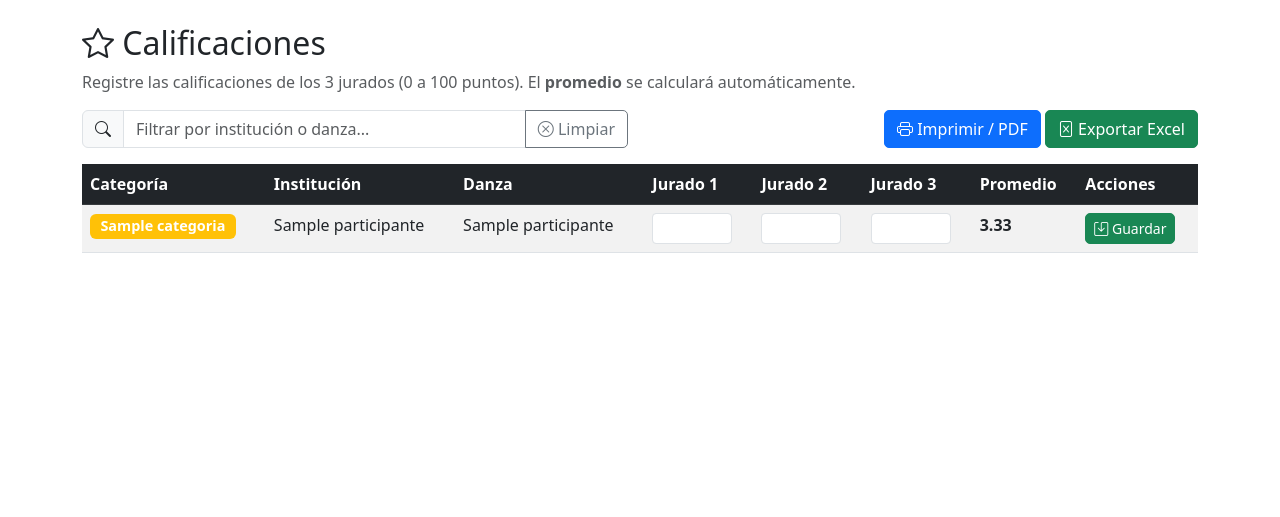
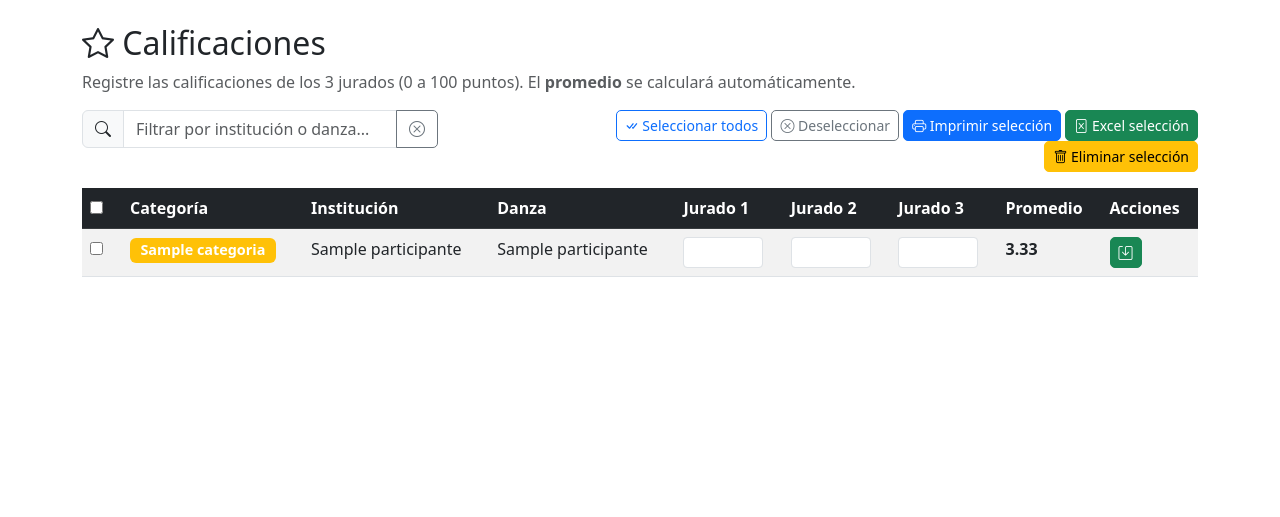
Before and after one commit to 18uriel/concurso-danzas, a Flask app: page /calificaciones in a window 1280 px wide. Shown: the part 56-573 px from the top of the page. Run offline with Flask 3, Linux system fonts and the light colour scheme; a user stored in the database is signed in; a database or web service that is not in the repository returns one stand-in record (values such as "Sample title"); some libraries are stand-ins or nearby versions.

Commit message:
Agregar selección múltiple en calificaciones

```diff
--- a/templates/calificaciones.html
+++ b/templates/calificaciones.html
@@ -8,23 +8,37 @@
      FILTRO Y BOTONES
      ========================================== -->
 <div class="row mb-3">
-    <div class="col-md-6">
+    <div class="col-md-4">
         <div class="input-group">
             <span class="input-group-text"><i class="bi bi-search"></i></span>
             <input type="text" id="filtroBusqueda" class="form-control" placeholder="Filtrar por institución o danza...">
             <button class="btn btn-outline-secondary" type="button" onclick="limpiarFiltro()">
-                <i class="bi bi-x-circle"></i> Limpiar
+                <i class="bi bi-x-circle"></i>
             </button>
         </div>
     </div>
-    <div class="col-md-6 text-end">
-        <button class="btn btn-primary" onclick="imprimirTabla()">
-            <i class="bi bi-printer"></i> Imprimir / PDF
+    <div class="col-md-8 text-end">
+        <button class="btn btn-sm btn-outline-primary" onclick="seleccionarTodos()">
+            <i class="bi bi-check-all"></i> Seleccionar todos
         </button>
-        <button class="btn btn-success" onclick="exportarExcelFiltrado()">
-            <i class="bi bi-file-excel"></i> Exportar Excel
+        <button class="btn btn-sm btn-outline-secondary" onclick="deseleccionarTodos()">
+            <i class="bi bi-x-circle"></i> Deseleccionar
+        </button>
+        <button class="btn btn-sm btn-primary" onclick="imprimirSeleccionados()">
+            <i class="bi bi-printer"></i> Imprimir selección
+        </button>
+        <button class="btn btn-sm btn-success" onclick="exportarSeleccionados()">
+            <i class="bi bi-file-excel"></i> Excel selección
+        </button>
+        <button class="btn btn-sm btn-warning" onclick="eliminarSeleccionados()">
+            <i class="bi bi-trash"></i> Eliminar selección
         </button>
     </div>
+</div>
+
+<!-- Contador de seleccionados -->
+<div class="alert alert-info mb-3" id="contadorSeleccionados" style="display: none;">
+    <i class="bi bi-info-circle"></i> <span id="numeroSeleccionados">0</span> participante(s) seleccionado(s)
 </div>
 
 <!-- ==========================================
@@ -34,6 +48,9 @@
     <table class="table table-striped table-hover" id="tablaCalificaciones">
         <thead class="table-dark">
             <tr>
+                <th style="width: 40px;">
+                    <input type="checkbox" id="seleccionarTodosCheckbox" onchange="toggleSeleccionarTodos(this)">
+                </th>
                 <th>Categoría</th>
                 <th>Institución</th>
                 <th>Danza</th>
@@ -46,13 +63,16 @@
         </thead>
         <tbody>
             {% for p in participantes %}
-            <tr class="fila-participante" data-institucion="{{ p.nombre_institucion|lower }}" data-danza="{{ p.nombre_danza|lower }}">
+            <tr class="fila-participante" data-institucion="{{ p.nombre_institucion|lower }}" data-danza="{{ p.nombre_danza|lower }}" data-id="{{ p.id }}">
+                <td>
+                    <input type="checkbox" class="checkbox-participante" data-id="{{ p.id }}" onchange="actualizarContador()">
+                </td>
                 <td><span class="badge bg-{% if p.categoria == 'A' %}primary{% else %}warning{% endif %}">
                     {{ p.categoria }}
                 </span></td>
                 <td class="texto-institucion">{{ p.nombre_institucion }}</td>
                 <td class="texto-danza">{{ p.nombre_danza }}</td>
-                <form method="POST" action="{{ url_for('guardar_calificacion', participante_id=p.id) }}">
+                <form method="POST" action="{{ url_for('guardar_calificacion', participante_id=p.id) }}" class="form-calificacion" data-id="{{ p.id }}">
                     <td>
                         <input type="number" class="form-control form-control-sm calificacion"
                                step="0.01" min="0" max="100"
@@ -82,7 +102,7 @@
                     </td>
                     <td>
                         <button type="submit" class="btn btn-sm btn-success">
-                            <i class="bi bi-save"></i> Guardar
+                            <i class="bi bi-save"></i>
                         </button>
                     </td>
                 </form>
@@ -93,7 +113,7 @@
 </div>
 
 <!-- ==========================================
-     SCRIPT: FILTRO, IMPRESIÓN Y DECIMALES
+     SCRIPT COMPLETO
      ========================================== -->
 <script>
 // ==========================================
@@ -113,8 +133,14 @@ document.getElementById('filtroBusqueda').addEventListener('keyup', function() {
             contador++;
         } else {
             fila.style.display = 'none';
+            // Desmarcar si está oculto
+            const checkbox = fila.querySelector('.checkbox-participante');
+            if (checkbox) checkbox.checked = false;
         }
     });
+
+    actualizarContador();
+    actualizarCheckboxTodos();
 
     // Mostrar mensaje si no hay resultados
     let mensaje = document.getElementById('mensajeSinResultados');
@@ -122,7 +148,7 @@ document.getElementById('filtroBusqueda').addEventListener('keyup', function() {
         if (!mensaje) {
             mensaje = document.createElement('tr');
             mensaje.id = 'mensajeSinResultados';
-            mensaje.innerHTML = `<td colspan="8" class="text-center text-muted py-3">
+            mensaje.innerHTML = `<td colspan="9" class="text-center text-muted py-3">
                 <i class="bi bi-search"></i> No se encontraron coincidencias
             </td>`;
             document.querySelector('#tablaCalificaciones tbody').appendChild(mensaje);
@@ -141,14 +167,65 @@ function limpiarFiltro() {
 }
 
 // ==========================================
-// 2. DECIMALES EXACTOS CON 2 DÍGITOS
+// 2. CONTADOR Y SELECCIÓN
+// ==========================================
+function actualizarContador() {
+    const checkboxes = document.querySelectorAll('.checkbox-participante:checked');
+    const total = checkboxes.length;
+    const contadorDiv = document.getElementById('contadorSeleccionados');
+    const numeroSpan = document.getElementById('numeroSeleccionados');
+
+    if (total > 0) {
+        contadorDiv.style.display = 'block';
+        numeroSpan.textContent = total;
+    } else {
+        contadorDiv.style.display = 'none';
+    }
+
+    actualizarCheckboxTodos();
+}
+
+function toggleSeleccionarTodos(checkbox) {
+    const filas = document.querySelectorAll('.fila-participante');
+    filas.forEach(fila => {
+        if (fila.style.display !== 'none') {
+            const cb = fila.querySelector('.checkbox-participante');
+            if (cb) cb.checked = checkbox.checked;
+        }
+    });
+    actualizarContador();
+}
+
+function actualizarCheckboxTodos() {
+    const checkboxes = document.querySelectorAll('.checkbox-participante:checked');
+    const totalCheckboxes = document.querySelectorAll('.checkbox-participante').length;
+    const checkboxTodos = document.getElementById('seleccionarTodosCheckbox');
+
+    if (checkboxTodos) {
+        checkboxTodos.checked = checkboxes.length === totalCheckboxes && totalCheckboxes > 0;
+    }
+}
+
+function seleccionarTodos() {
+    const checkboxTodos = document.getElementById('seleccionarTodosCheckbox');
+    checkboxTodos.checked = true;
+    toggleSeleccionarTodos(checkboxTodos);
+}
+
+function deseleccionarTodos() {
+    const checkboxTodos = document.getElementById('seleccionarTodosCheckbox');
+    checkboxTodos.checked = false;
+    toggleSeleccionarTodos(checkboxTodos);
+}
+
+// ==========================================
+// 3. DECIMALES EXACTOS CON 2 DÍGITOS
 // ==========================================
 function formatearNumero(valor) {
     if (isNaN(valor)) return '0.00';
     return parseFloat(valor).toFixed(2);
 }
 
-// Al cargar la página, formatear todos los promedios
 document.addEventListener('DOMContentLoaded', function() {
     document.querySelectorAll('.puntaje-total').forEach(el => {
         const texto = el.textContent.trim();
@@ -158,7 +235,6 @@ document.addEventListener('DOMContentLoaded', function() {
     });
 });
 
-// Al calcular promedio, formatear con 2 decimales
 document.querySelectorAll('.calificacion').forEach(input => {
     input.addEventListener('input', function() {
         const row = this.closest('tr');
@@ -171,34 +247,22 @@ document.querySelectorAll('.calificacion').forEach(input => {
 });
 
 // ==========================================
-// 3. IMPRIMIR / PDF (SOLO FILTRADOS)
+// 4. IMPRIMIR SOLO SELECCIONADOS
 // ==========================================
-function imprimirTabla() {
-    const filtro = document.getElementById('filtroBusqueda').value.toLowerCase().trim();
-    const filas = document.querySelectorAll('.fila-participante');
-    let hayFilasVisibles = false;
+function imprimirSeleccionados() {
+    const seleccionados = document.querySelectorAll('.checkbox-participante:checked');
 
-    // Verificar si hay filas visibles
-    filas.forEach(fila => {
-        if (fila.style.display !== 'none') {
-            hayFilasVisibles = true;
-        }
-    });
-
-    if (!hayFilasVisibles) {
-        alert('No hay datos para imprimir. Prueba limpiar el filtro.');
+    if (seleccionados.length === 0) {
+        alert('Selecciona al menos un participante para imprimir.');
         return;
     }
 
-    // Ocultar botones y filtros para impresión
-    const originalTitle = document.title;
-    document.title = 'Calificaciones - Concurso de Danzas';
+    const idsSeleccionados = Array.from(seleccionados).map(cb => cb.getAttribute('data-id'));
+    const filas = document.querySelectorAll('.fila-participante');
 
-    // Crear ventana de impresión
     const ventana = window.open('', '_blank', 'width=1000,height=800');
-    ventana.document.write('<html><head><title>Calificaciones - Concurso de Danzas</title>');
+    ventana.document.write('<html><head><title>Calificaciones Seleccionadas</title>');
     ventana.document.write('<link href="https://cdn.jsdelivr.net/npm/bootstrap@5.3.0/dist/css/bootstrap.min.css" rel="stylesheet">');
-    ventana.document.write('<link rel="stylesheet" href="https://cdn.jsdelivr.net/npm/bootstrap-icons@1.10.0/font/bootstrap-icons.css">');
     ventana.document.write(`
         <style>
             body { padding: 20px; font-family: Arial, sans-serif; }
@@ -212,24 +276,17 @@ function imprimirTabla() {
             .text-center { text-align: center; }
             .print-header { text-align: center; margin-bottom: 20px; border-bottom: 2px solid #333; padding-bottom: 10px; }
             .print-footer { text-align: center; margin-top: 20px; font-size: 12px; color: #666; border-top: 1px solid #ddd; padding-top: 10px; }
-            .no-print { display: none; }
-            @media print { .no-print { display: none; } }
         </style>
     `);
     ventana.document.write('</head><body>');
 
-    // Encabezado
     ventana.document.write(`
         <div class="print-header">
             <h1>🏆 JULLULLUMA RAIMI 2026</h1>
-            <h4>REGISTRO DE CALIFICACIONES</h4>
+            <h4>CALIFICACIONES SELECCIONADAS</h4>
             <p>Fecha: ${new Date().toLocaleString()}</p>
-            ${filtro ? `<p><strong>Filtro aplicado:</strong> "${filtro}"</p>` : ''}
+            <p><strong>Total seleccionados:</strong> ${seleccionados.length}</p>
         </div>
-    `);
-
-    // Tabla
-    ventana.document.write(`
         <table class="table table-striped">
             <thead>
                 <tr>
@@ -245,10 +302,10 @@ function imprimirTabla() {
             <tbody>
     `);
 
-    // Solo filas visibles (filtradas)
     filas.forEach(fila => {
-        if (fila.style.display !== 'none') {
-            const categoria = fila.querySelector('td:first-child .badge')?.textContent?.trim() || '';
+        const id = fila.getAttribute('data-id');
+        if (idsSeleccionados.includes(id)) {
+            const categoria = fila.querySelector('td:nth-child(2) .badge')?.textContent?.trim() || '';
             const institucion = fila.querySelector('.texto-institucion')?.textContent?.trim() || '';
             const danza = fila.querySelector('.texto-danza')?.textContent?.trim() || '';
             const jurado1 = fila.querySelector('[name="jurado1"]')?.value || '0';
@@ -271,40 +328,42 @@ function imprimirTabla() {
     });
 
     ventana.document.write('</tbody></table>');
-
-    // Footer
     ventana.document.write(`
         <div class="print-footer">
             <p>Municipalidad Distrital de Santa Rosa - Concurso de Danzas</p>
             <p>Resultados calculados con el promedio de los 3 jurados</p>
         </div>
-        <div class="no-print text-center mt-3">
+        <div class="text-center mt-3">
             <button onclick="window.print()" class="btn btn-primary">🖨️ Imprimir</button>
             <button onclick="window.close()" class="btn btn-secondary">Cerrar</button>
         </div>
     `);
-
     ventana.document.write('</body></html>');
     ventana.document.close();
 
-    // Esperar a que cargue y luego imprimir automáticamente
-    setTimeout(() => {
-        ventana.print();
-    }, 500);
+    setTimeout(() => ventana.print(), 500);
 }
 
 // ==========================================
-// 4. EXPORTAR EXCEL (SOLO FILTRADOS)
+// 5. EXPORTAR EXCEL SOLO SELECCIONADOS
 // ==========================================
-function exportarExcelFiltrado() {
-    const filtro = document.getElementById('filtroBusqueda').value.toLowerCase().trim();
+function exportarSeleccionados() {
+    const seleccionados = document.querySelectorAll('.checkbox-participante:checked');
+
+    if (seleccionados.length === 0) {
+        alert('Selecciona al menos un participante para exportar.');
+        return;
+    }
+
+    const idsSeleccionados = Array.from(seleccionados).map(cb => cb.getAttribute('data-id'));
     const filas = document.querySelectorAll('.fila-participante');
     let datos = [];
     let encabezados = ['Categoría', 'Institución', 'Danza', 'Jurado 1', 'Jurado 2', 'Jurado 3', 'Promedio'];
 
     filas.forEach(fila => {
-        if (fila.style.display !== 'none') {
-            const categoria = fila.querySelector('td:first-child .badge')?.textContent?.trim() || '';
+        const id = fila.getAttribute('data-id');
+        if (idsSeleccionados.includes(id)) {
+            const categoria = fila.querySelector('td:nth-child(2) .badge')?.textContent?.trim() || '';
             const institucion = fila.querySelector('.texto-institucion')?.textContent?.trim() || '';
             const danza = fila.querySelector('.texto-danza')?.textContent?.trim() || '';
             const jurado1 = parseFloat(fila.querySelector('[name="jurado1"]')?.value || 0).toFixed(2);
@@ -317,26 +376,42 @@ function exportarExcelFiltrado() {
     });
 
     if (datos.length === 0) {
-        alert('No hay datos para exportar. Prueba limpiar el filtro.');
+        alert('No hay datos para exportar.');
         return;
     }
 
-    // Crear CSV
     let csv = encabezados.join(',') + '\n';
     datos.forEach(fila => {
         csv += fila.join(',') + '\n';
     });
 
-    // Descargar
-    const blob = new Blob([csv], { type: 'text/csv' });
+    const blob = new Blob(['\uFEFF' + csv], { type: 'text/csv;charset=utf-8;' });
     const url = window.URL.createObjectURL(blob);
     const a = document.createElement('a');
     a.href = url;
-    a.download = `calificaciones_${new Date().toISOString().slice(0,10)}.csv`;
+    a.download = `calificaciones_seleccionadas_${new Date().toISOString().slice(0,10)}.csv`;
     document.body.appendChild(a);
     a.click();
     document.body.removeChild(a);
     window.URL.revokeObjectURL(url);
 }
+
+// ==========================================
+// 6. ELIMINAR SELECCIONADOS (Confirmación)
+// ==========================================
+function eliminarSeleccionados() {
+    const seleccionados = document.querySelectorAll('.checkbox-participante:checked');
+
+    if (seleccionados.length === 0) {
+        alert('Selecciona al menos un participante para eliminar.');
+        return;
+    }
+
+    if (confirm(`¿Estás seguro de eliminar ${seleccionados.length} participante(s)? Esta acción no se puede deshacer.`)) {
+        const ids = Array.from(seleccionados).map(cb => cb.getAttribute('data-id'));
+        // Redirigir con los IDs seleccionados
+        window.location.href = `{{ url_for('eliminar_seleccionados') }}?ids=${ids.join(',')}`;
+    }
+}
 </script>
 {% endblock %}
```
